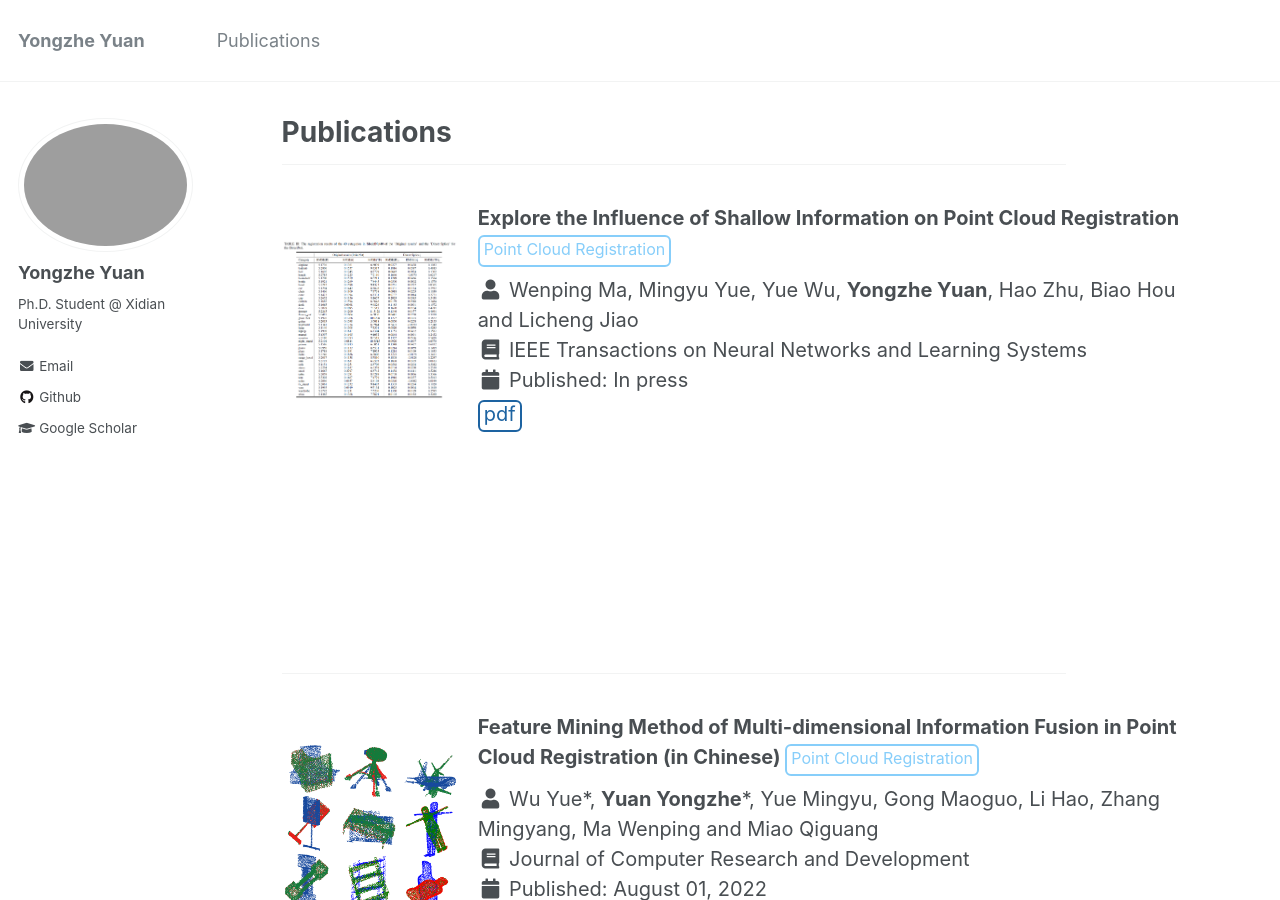
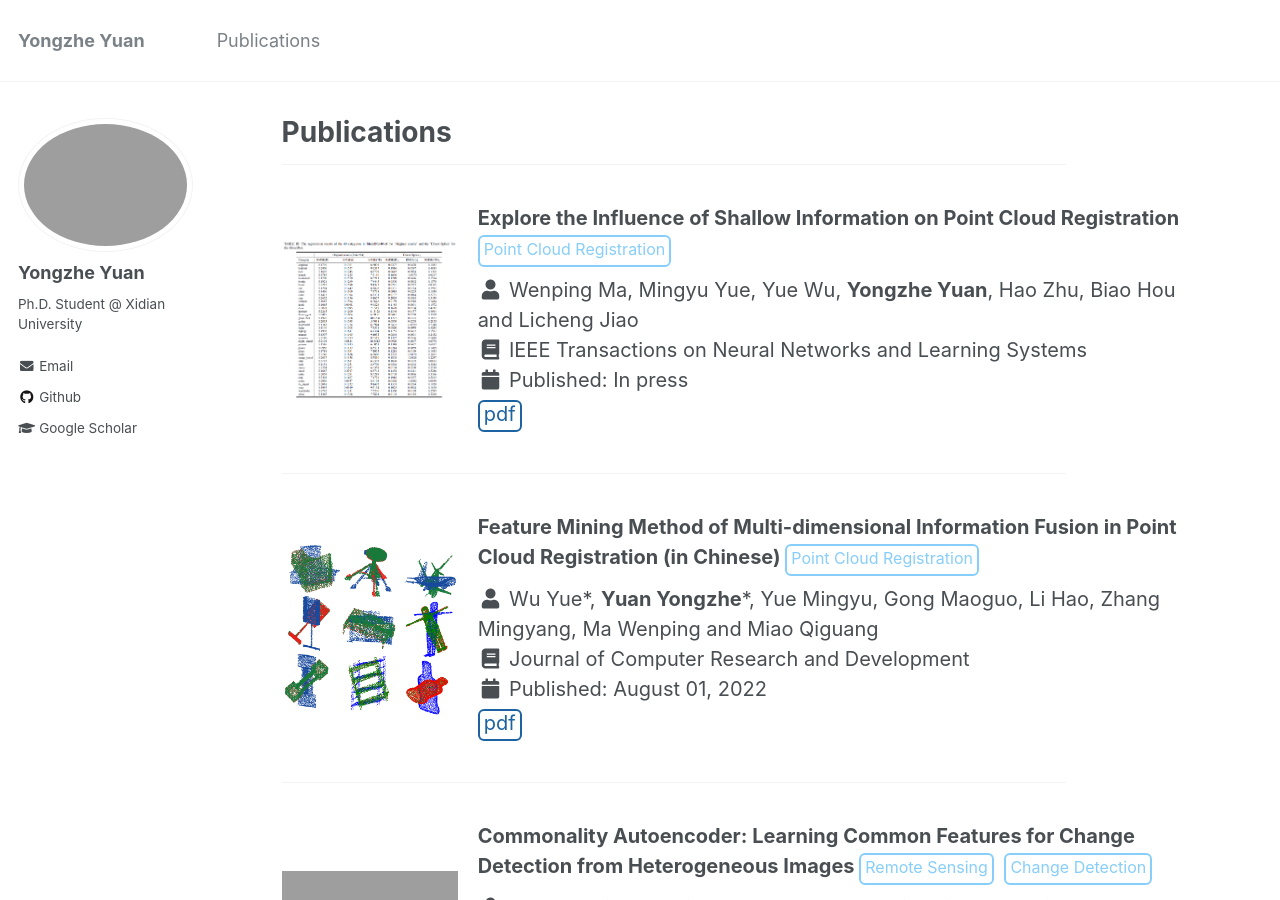
Before and after one commit to YYZMARS/YYZMARS.github.io, a Jekyll site: the page built from _pages/publications.md, in a window 1280 px wide and 900 px high. Built offline with Jekyll 4.4.1, drawn with Linux system fonts in a browser that asks for light colours; a script that is not in the unit is left out.

Commit message:
Update archive-single-pub.html

```diff
--- a/_includes/archive-single-pub.html
+++ b/_includes/archive-single-pub.html
@@ -67,8 +67,3 @@
         </p>
     </div>
 </div>
-<div align="center">
-  <div style="height:200px; width:200px;">
-    <script type="text/javascript" id="clstr_globe" src="//clustrmaps.com/globe.js?d=kEGWx5xRzLgUUkOxlG1SruDmPMQCo2Y60nBPxGxozrw"></script>
-  </div>
-</div>
```
